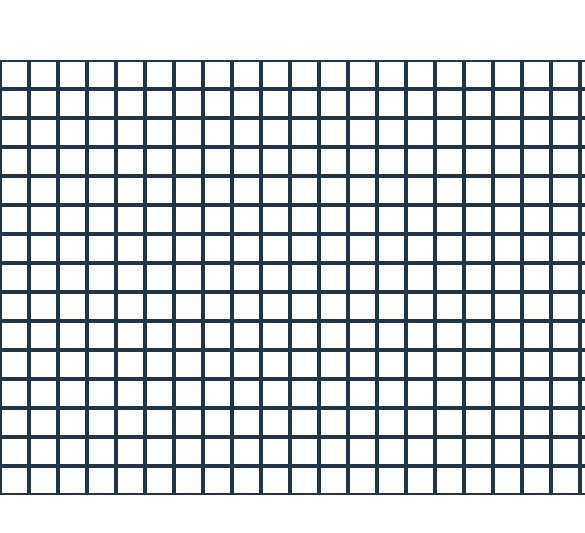
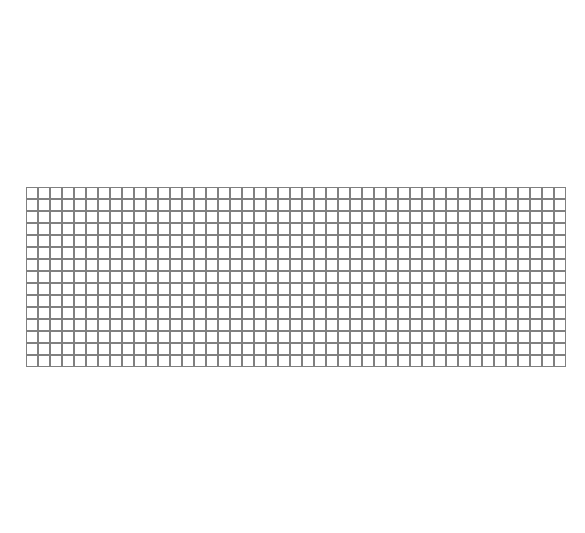
Before and after one commit to Aa-thomas/algo-visualizer, a React (Vite) app: page / in a window 390 px wide. Shown: the part 145-678 px from the top of the page, 585 px wide, since content can reach past the window. Built offline with nearby package versions, Linux system fonts and the light colour scheme.

Commit message:
style: make grid responsive

```diff
--- a/src/components/PathVisualizer.jsx
+++ b/src/components/PathVisualizer.jsx
@@ -7,7 +7,7 @@ export default function PathVisualizer() {
 	useEffect(() => {
 		const nodesArray = [];
 
-		for (let row = 0; row < 50; row++) {
+		for (let row = 0; row < 45; row++) {
 			const currentRow = [];
 			for (let col = 0; col < 15; col++) {
 				currentRow.push([]);
--- a/src/styles/App.css
+++ b/src/styles/App.css
@@ -1,6 +1,11 @@
+.App {
+  margin: 0 2.5%;
+}
+
 .grid {
   display: flex;
   flex-wrap: nowrap;
+  width: 95%;
   margin: 0 auto;
   padding: 0;
 }
@@ -11,7 +16,7 @@
 }
 
 .node {
-  width: 25px;
-  height: 25px;
-  border: 2px solid ;
+  width: clamp(10px, 1.8vw, 25px);
+  height: clamp(10px, 1.8vw, 25px);
+  border: 1px solid gray;
 }
```
